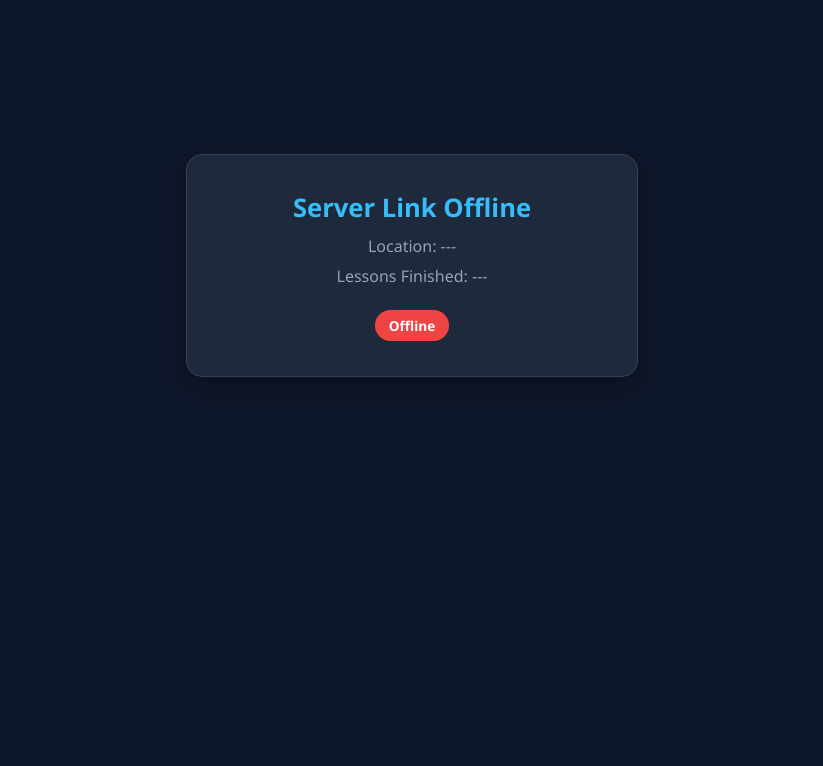
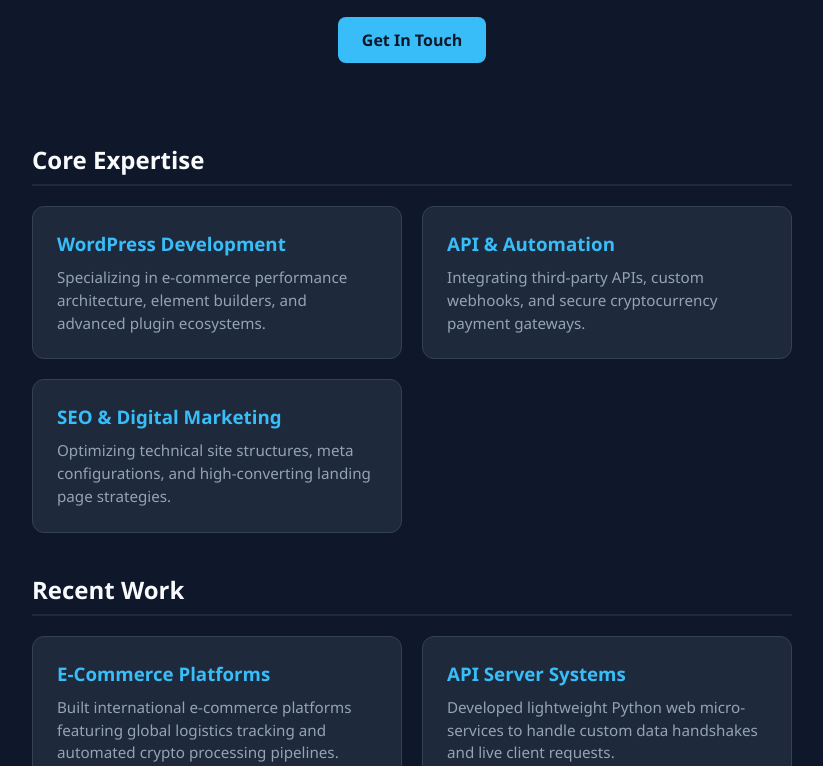
Before and after one commit to castronham/foundations-week1, a plain HTML site: page index.html in a window 1280 px wide. Shown: the part 135-901 px from the top of the page, without its empty margins (228-1051 px from the left). Before the commit the page ends 800 px from the top, so only its background shows below. Drawn offline with Linux system fonts and the light colour scheme.

Commit message:
Feat: Complete custom developer portfolio homepage

```diff
--- a/index.html
+++ b/index.html
@@ -3,83 +3,161 @@
 <head>
     <meta charset="UTF-8">
     <meta name="viewport" content="width=device-width, initial-scale=1.0">
-    <title>My Custom API Dashboard</title>
+    <title>Developer Portfolio</title>
     <style>
+        :root {
+            --bg-main: #0f172a;
+            --bg-card: #1e293b;
+            --text-main: #f8fafc;
+            --text-muted: #94a3b8;
+            --accent: #38bdf8;
+            --accent-hover: #0ea5e9;
+        }
+
         body {
             font-family: 'Segoe UI', Tahoma, Geneva, Verdana, sans-serif;
-            background-color: #0f172a;
+            background-color: var(--bg-main);
+            color: var(--text-main);
+            margin: 0;
+            padding: 0;
             display: flex;
-            justify-content: center;
+            flex-direction: column;
             align-items: center;
-            height: 100vh;
+            min-height: 100vh;
+        }
+
+        header {
+            width: 100%;
+            max-width: 800px;
+            padding: 40px 20px;
+            text-align: center;
+            box-sizing: border-box;
+        }
+
+        .profile-title {
+            font-size: 2.5rem;
+            color: var(--accent);
+            margin: 0 0 10px 0;
+        }
+
+        .profile-subtitle {
+            font-size: 1.2rem;
+            color: var(--text-muted);
             margin: 0;
         }
-        .profile-card {
-            background: #1e293b;
-            padding: 35px;
-            border-radius: 16px;
-            box-shadow: 0 10px 25px rgba(0,0,0,0.3);
-            text-align: center;
-            max-width: 380px;
+
+        main {
             width: 100%;
+            max-width: 800px;
+            padding: 0 20px 40px 20px;
+            box-sizing: border-box;
+        }
+
+        .section-title {
+            font-size: 1.5rem;
+            border-bottom: 2px solid var(--bg-card);
+            padding-bottom: 8px;
+            margin-top: 40px;
+            color: var(--text-main);
+        }
+
+        .grid {
+            display: grid;
+            grid-template-columns: repeat(auto-fit, minmax(250px, 1fr));
+            gap: 20px;
+            margin-top: 20px;
+        }
+
+        .card {
+            background-color: var(--bg-card);
             border: 1px solid #334155;
-            color: #f8fafc;
+            padding: 24px;
+            border-radius: 12px;
+            transition: transform 0.2s, border-color 0.2s;
         }
-        .profile-card h2 {
+
+        .card:hover {
+            transform: translateY(-4px);
+            border-color: var(--accent);
+        }
+
+        .card h3 {
             margin: 0 0 10px 0;
-            color: #38bdf8;
-            font-size: 1.6rem;
+            color: var(--accent);
         }
-        .profile-card p {
-            color: #94a3b8;
-            margin: 8px 0;
-            font-size: 1rem;
+
+        .card p {
+            color: var(--text-muted);
+            margin: 0;
+            font-size: 0.95rem;
+            line-height: 1.5;
         }
-        .status-tag {
+
+        .contact-btn {
             display: inline-block;
-            background-color: #10b981;
-            color: white;
-            padding: 6px 14px;
-            border-radius: 20px;
+            background-color: var(--accent);
+            color: var(--bg-main);
+            text-decoration: none;
+            padding: 12px 24px;
+            border-radius: 8px;
+            font-weight: bold;
+            margin-top: 20px;
+            transition: background-color 0.2s;
+        }
+
+        .contact-btn:hover {
+            background-color: var(--accent-hover);
+        }
+
+        footer {
+            margin-top: auto;
+            padding: 20px;
+            color: var(--text-muted);
             font-size: 0.85rem;
-            font-weight: bold;
-            margin-top: 15px;
         }
     </style>
 </head>
 <body>
 
-    <div class="profile-card">
-        <h2 id="dev-role">Connecting to Local API...</h2>
-        <p id="dev-node">Location: ---</p>
-        <p id="dev-progress">Lessons Finished: ---</p>
-        <span class="status-tag" id="dev-status">System: Loading</span>
-    </div>
+    <header>
+        <h1 class="profile-title">WordPress & Automation Engineer</h1>
+        <p class="profile-subtitle">Building High-Performance Websites & Custom API Implementations</p>
+        <a href="mailto:your-email@example.com" class="contact-btn">Get In Touch</a>
+    </header>
 
-    <script>
-        async function fetchMyEngineData() {
-            try {
-                // Fetch data directly from your local python server engine!
-                const response = await fetch('http://127.0.0.1:5000/');
-                const data = await response.json();
+    <main>
+        <h2 class="section-title">Core Expertise</h2>
+        <div class="grid">
+            <div class="card">
+                <h3>WordPress Development</h3>
+                <p>Specializing in e-commerce performance architecture, element builders, and advanced plugin ecosystems.</p>
+            </div>
+            <div class="card">
+                <h3>API & Automation</h3>
+                <p>Integrating third-party APIs, custom webhooks, and secure cryptocurrency payment gateways.</p>
+            </div>
+            <div class="card">
+                <h3>SEO & Digital Marketing</h3>
+                <p>Optimizing technical site structures, meta configurations, and high-converting landing page strategies.</p>
+            </div>
+        </div>
 
-                // Inject our custom dictionary properties into the UI
-                document.getElementById('dev-role').innerText = data.developer_role;
-                document.getElementById('dev-node').innerText = `Location Node: ${data.location_node}`;
-                document.getElementById('dev-progress').innerText = `Lessons Completed: ${data.completed_lessons.join(', ')}`;
-                document.getElementById('dev-status').innerText = `Server Status: ${data.site_status}`;
+        <h2 class="section-title">Recent Work</h2>
+        <div class="grid">
+            <div class="card">
+                <h3>E-Commerce Platforms</h3>
+                <p>Built international e-commerce platforms featuring global logistics tracking and automated crypto processing pipelines.</p>
+            </div>
+            <div class="card">
+                <h3>API Server Systems</h3>
+                <p>Developed lightweight Python web micro-services to handle custom data handshakes and live client requests.</p>
+            </div>
+        </div>
+    </main>
 
-            } catch (error) {
-                console.error("Could not fetch data from your local Python server:", error);
-                document.getElementById('dev-role').innerText = "Server Link Offline";
-                document.getElementById('dev-status').style.backgroundColor = "#ef4444";
-                document.getElementById('dev-status').innerText = "Offline";
-            }
-        }
-
-        // Trigger loopback data request immediately on load
-        fetchMyEngineData();
-    </script>
+    <footer>
+        <p>&copy; 2026 Personal Portfolio. All rights reserved.</p>
+    </footer>
 
 </body>
 </html>
```
